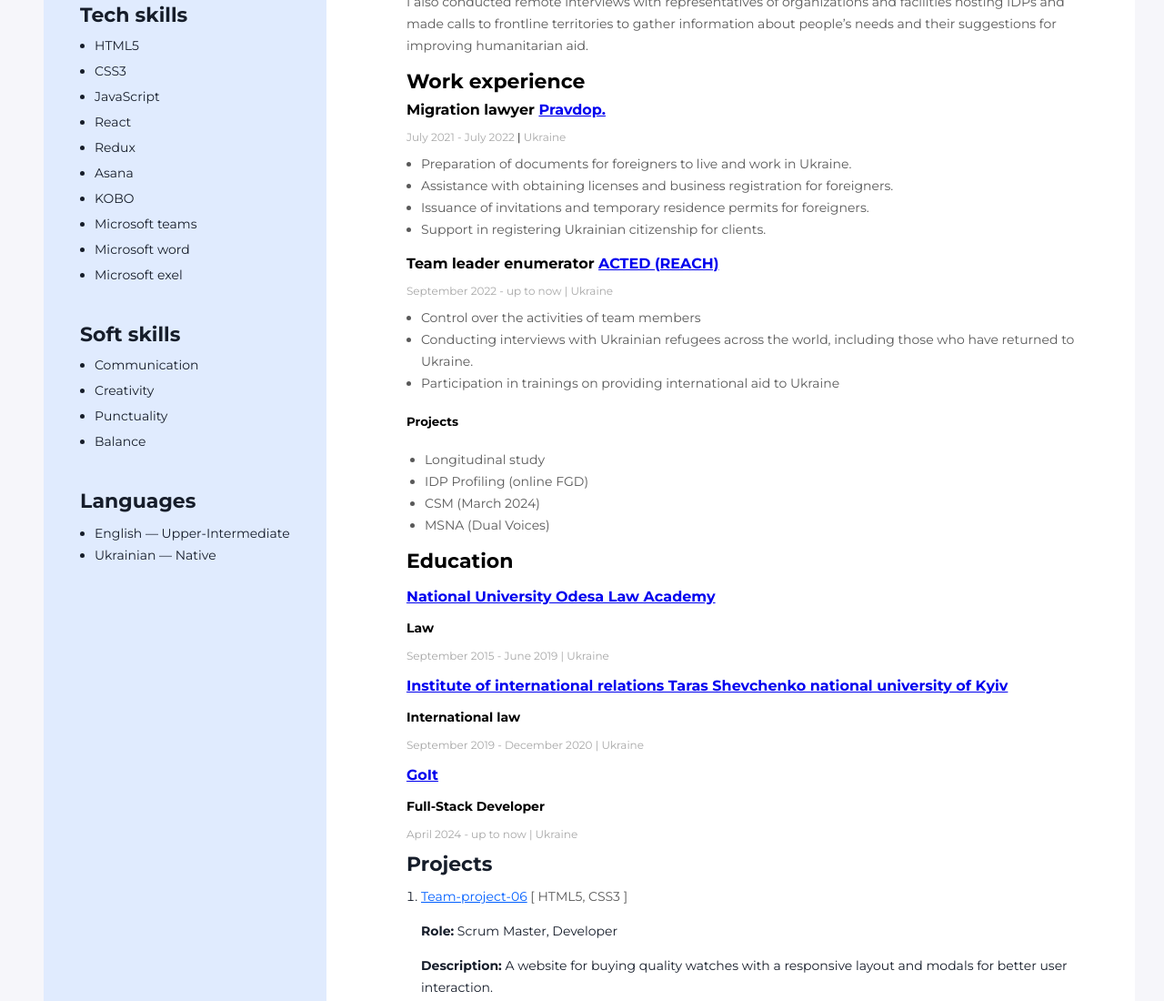
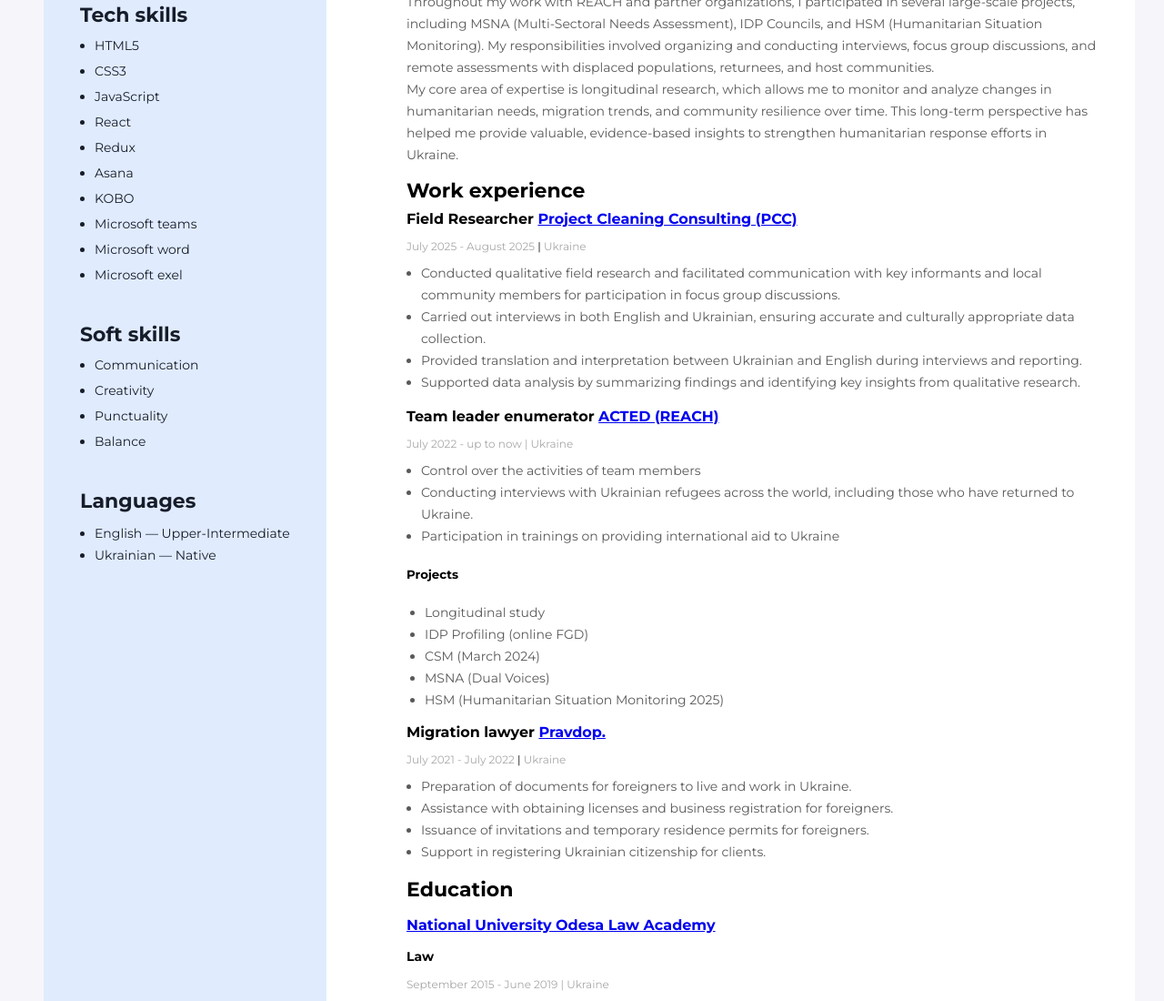
Before and after one commit to Bolestiev/resume-project-bolestiev, a plain HTML site: page index.html in a window 1280 px wide. Shown: the part 606-1706 px from the top of the page at 91% size. Drawn offline with Linux system fonts and the light colour scheme.

Commit message:
add changes 2025

```diff
--- a/index.html
+++ b/index.html
@@ -36,17 +36,52 @@
               <h3>About me</h3>
 
               <p class="about-me">
-                I began my professional career as a migration lawyer. <br> In July 2022, I joined Acted (REACH) as an enumerator.
+                I began my professional career as a migration lawyer, which provided me with a strong understanding of legal and social aspects of displacement and migration. Building on this foundation, I have accumulated over three years of experience in humanitarian and social research, with a primary focus on longitudinal studies, data collection, and qualitative analysis. <br>
 
-By September 2022, due to my strong performance and successful task execution, I was promoted to the position of Team Leader. In this role, I organized and conducted data collection regarding Ukrainian refugees abroad and returnees within Ukraine. <br>
+In July 2022, I joined Acted (REACH) as an Enumerator, and by September 2022, due to my strong performance and leadership skills, I was promoted to Team Leader. In this role, I managed and supervised field teams of 6 to 12 enumerators, ensuring high-quality and methodologically sound data collection. <br>
 
-In addition to my main responsibilities, I participated in other projects. These included writing notes summarizing online focus groups that surveyed internally displaced persons (IDPs) from Chuhuiv and Borodyanka hromada. <br> I also conducted remote interviews with representatives of organizations and facilities hosting IDPs and made calls to frontline territories to gather information about people’s needs and their suggestions for improving humanitarian aid.
+Throughout my work with REACH and partner organizations, I participated in several large-scale projects, including MSNA (Multi-Sectoral Needs Assessment), IDP Councils, and HSM (Humanitarian Situation Monitoring). My responsibilities involved organizing and conducting interviews, focus group discussions, and remote assessments with displaced populations, returnees, and host communities. <br>  My core area of expertise is longitudinal research, which allows me to monitor and analyze changes in humanitarian needs, migration trends, and community resilience over time. This long-term perspective has helped me provide valuable, evidence-based insights to strengthen humanitarian response efforts in Ukraine.
               </p>
              </div>
 
              <!-- Work experience -->
              <div>
               <h3 class="work-experience-title">Work experience</h3>
+
+              <!-- Company 1 -->
+              <div  class="work-experience-container">
+                <h4  class="work-experience-company">Field Researcher <span class="company-name"><a href="https://stoosconsulting.com/" target="_blank">Project Cleaning Consulting (PCC)</a></span></h4>
+                <p  class="work-experience-period">July 2025 - August 2025   <span class="work-experience-period-separator">|</span>   Ukraine</p>
+
+                <ul  class="work-experience-duties-list">
+                  <li  class="work-experience-duties-item">Conducted qualitative field research and facilitated communication with key informants and local community members for participation in focus group discussions.
+                 </li>
+                  <li  class="work-experience-duties-item">Carried out interviews in both English and Ukrainian, ensuring accurate and culturally appropriate data collection.
+                 </li>
+                  <li  class="work-experience-duties-item">Provided translation and interpretation between Ukrainian and English during interviews and reporting.</li>
+                  <li  class="work-experience-duties-item">Supported data analysis by summarizing findings and identifying key insights from qualitative research.</li>
+
+                </ul>
+              </div>
+
+              <!-- Company 3 -->
+              <div  class="work-experience-container">
+                <h4  class="work-experience-company">Team leader enumerator <span class="company-name"><a href="https://www.impact-initiatives.org/what-we-do/reach/" target="_blank">ACTED (REACH)</a></span></h4>
+                <p  class="work-experience-period">July 2022 - up to now   |   Ukraine</p>
+
+                <ul  class="work-experience-duties-list">
+                  <li  class="work-experience-duties-item">Control over the activities of team members</li>
+                  <li  class="work-experience-duties-item">Conducting interviews with Ukrainian refugees across the world, including those who have returned to Ukraine.</li>
+                  <li  class="work-experience-duties-item">Participation in trainings on providing international aid to Ukraine</li>
+                </ul>
+                <h5>Projects</h5>
+                <ul class="work-projects"><li>Longitudinal study</li>
+                <li>IDP Profiling (online FGD)</li>
+                <li>CSM (March 2024)</li>
+              <li>MSNA (Dual Voices)</li>
+              <li>HSM (Humanitarian Situation Monitoring 2025)</li>
+            </ul>
+              </div>
 
               <!-- Company 2 -->
               <div  class="work-experience-container">
@@ -62,23 +97,6 @@
                   <li  class="work-experience-duties-item">Support in registering Ukrainian citizenship for clients.</li>
 
                 </ul>
-              </div>
-
-              <!-- Company 3 -->
-              <div  class="work-experience-container">
-                <h4  class="work-experience-company">Team leader enumerator <span class="company-name"><a href="https://www.impact-initiatives.org/what-we-do/reach/" target="_blank">ACTED (REACH)</a></span></h4>
-                <p  class="work-experience-period">September 2022 - up to now   |   Ukraine</p>
-
-                <ul  class="work-experience-duties-list">
-                  <li  class="work-experience-duties-item">Control over the activities of team members</li>
-                  <li  class="work-experience-duties-item">Conducting interviews with Ukrainian refugees across the world, including those who have returned to Ukraine.</li>
-                  <li  class="work-experience-duties-item">Participation in trainings on providing international aid to Ukraine</li>
-                </ul>
-                <h5>Projects</h5>
-                <ul class="work-projects"><li>Longitudinal study</li>
-                <li>IDP Profiling (online FGD)</li>
-                <li>CSM (March 2024)</li>
-              <li>MSNA (Dual Voices)</li></ul>
               </div>
              </div>
 
@@ -103,7 +121,7 @@
              <div  class="education-container2">
              <p><a href="https://goit.global/ua/" target="_blank">GoIt</a></p>
              <p class="education-speciality2">Full-Stack Developer</p>
-             <p  class="education-period2">April 2024 - up to now   <span class="education-period-separator2"></span>|</span>   Ukraine</p>
+             <p  class="education-period2">April 2024 - April 2025   <span class="education-period-separator2"></span>|</span>   Ukraine</p>
              </div>
 
              </div>
@@ -146,7 +164,7 @@
       <h3 class="contacts-title">Contacts</h3>
       <p class="contacts-item">
         <span class="contacts-type"></span>
-         <a class="contacts-link" href="tel:0951694995">+38 095 169 49 95</a></p>
+         <a class="contacts-link" href="tel:0660156840">+38 066 015 68 40</a></p>
       <p class="contacts-item">
         <span class="contacts-type"></span>
          <a class="contacts-link"
```
